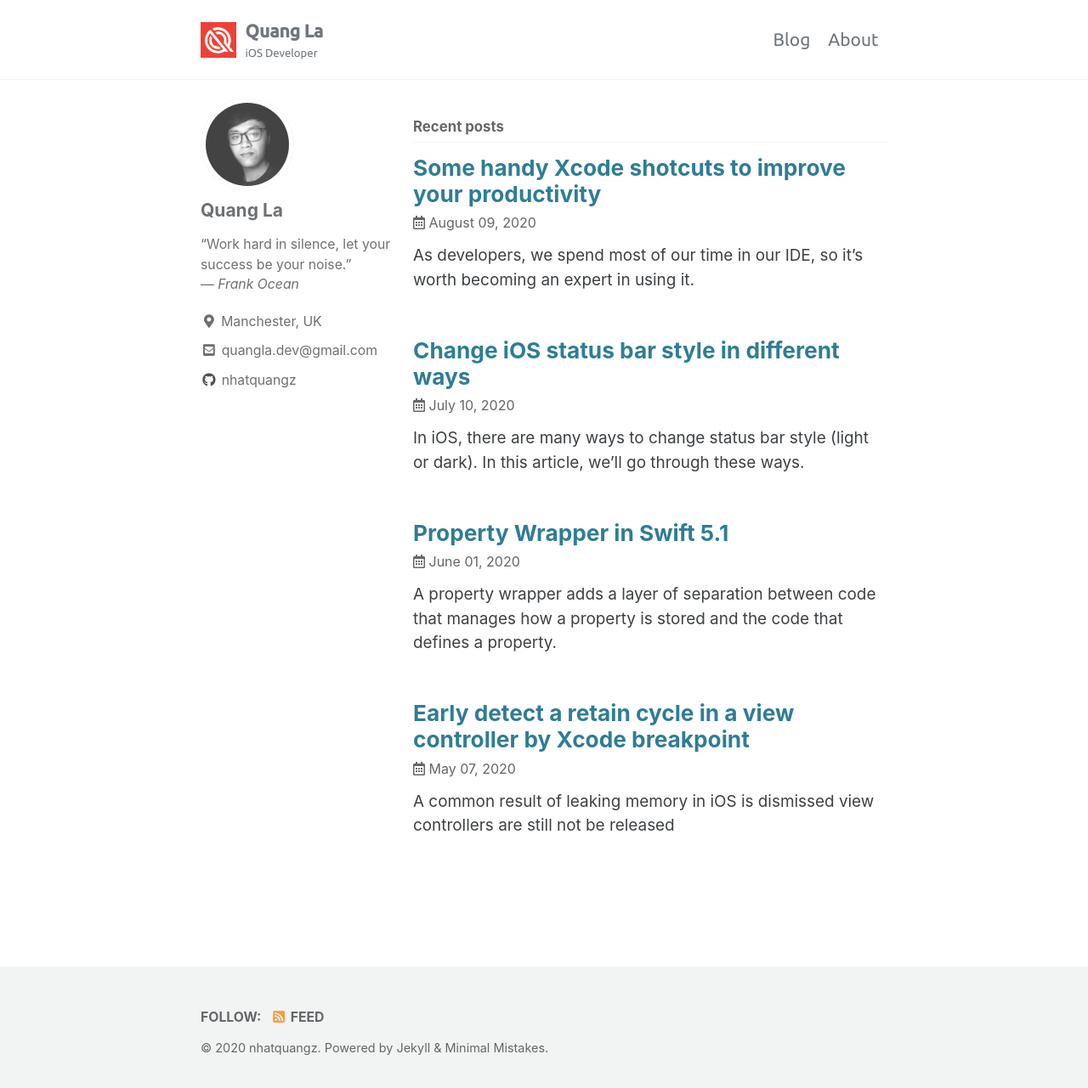
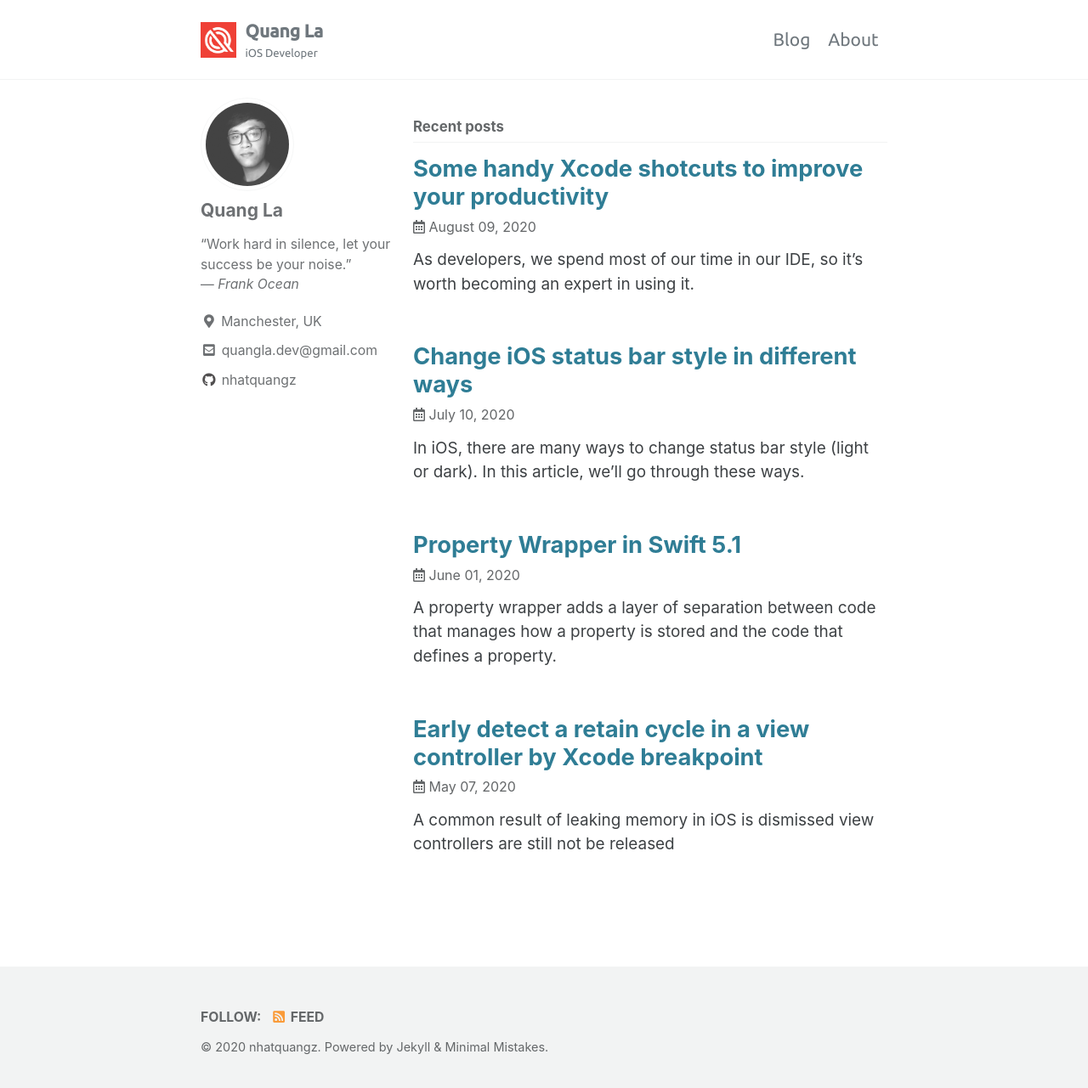
Before and after one commit to nhatquangz/nhatquangz.github.io, a Jekyll site: the page built from index.html, in a window 1280 px wide and 1286 px high. Shown: the top 1281 px of the window at 85% size. Built offline with Jekyll 4.4.1, drawn with Linux system fonts in a browser that asks for light colours; cached includes are drawn as plain includes; the list of posts is cut into pages by our own code.

Commit message:
[Page] - Update config

```diff
--- a/_config.yml
+++ b/_config.yml
@@ -207,7 +207,7 @@ sass:
 
 # Outputting
 permalink: /:categories/:title/
-paginate: 10 # amount of posts to show
+paginate: 5 # amount of posts to show
 paginate_path: /page:num/
 timezone: # https://en.wikipedia.org/wiki/List_of_tz_database_time_zones
 
--- a/assets/css/main.scss
+++ b/assets/css/main.scss
@@ -7,6 +7,10 @@
 @import "minimal-mistakes"; // main partials
 
 $ubuntu: "Ubuntu", Arial, sans-serif !default;
+
+h2 {
+  font-size: 1.3em;
+}
 
 // Custom
 .archive__item-title a {
```
